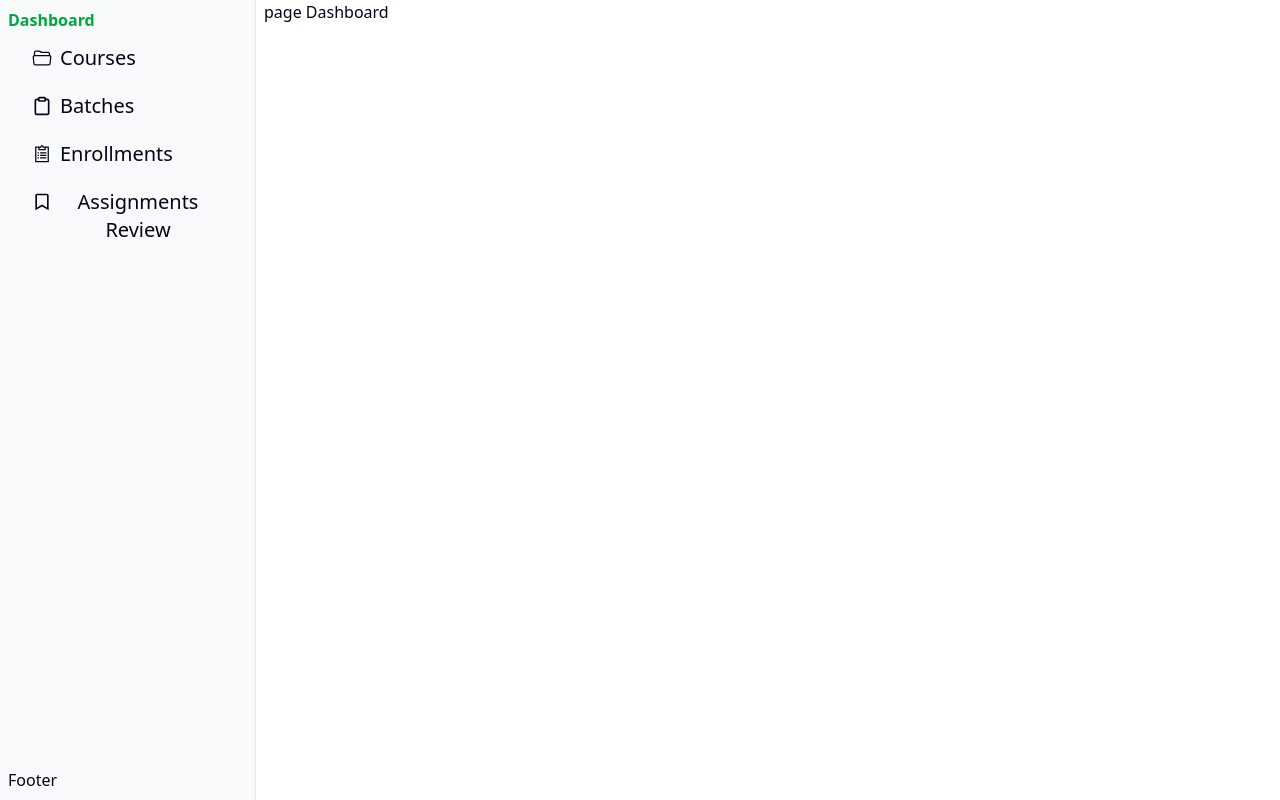
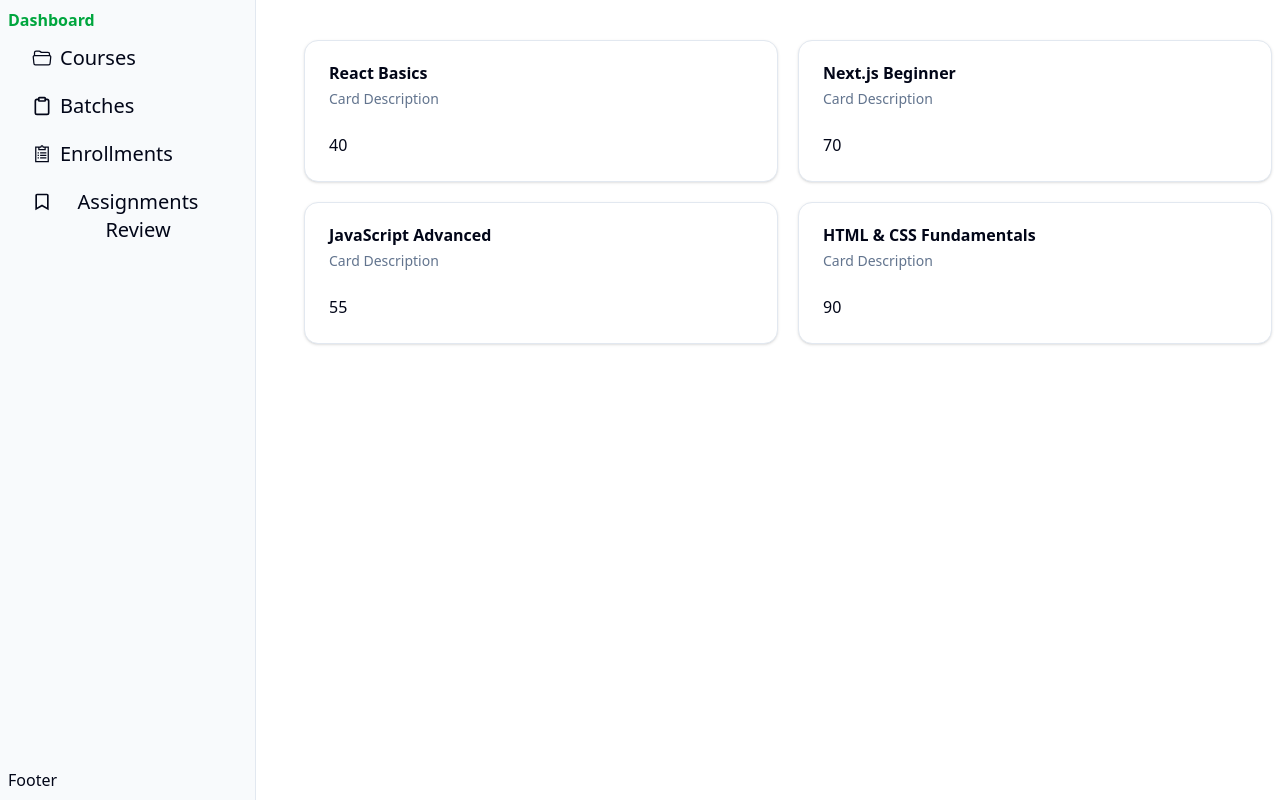
Before and after one commit to BorshaDevi/edtech-platform, a Next.js app: page /dashboard in a window 1280 px wide. Built offline with nearby package versions, Linux system fonts and the light colour scheme.

Commit message:
create card component and added text in Dashboard home page

```diff
--- a/src/app/dashboard/page.js
+++ b/src/app/dashboard/page.js
@@ -1,7 +1,63 @@
+import StudentHomeCard from "@/component/StudentHomeCard";
+import {
+  Card,
+  CardAction,
+  CardContent,
+  CardDescription,
+  CardFooter,
+  CardHeader,
+  CardTitle,
+} from "@/components/ui/card"
 export default function DashboardHomePage() {
+  const role='student'
   return (
-    <div className="mx-0 container px-2">
-      <h1>page Dashboard</h1>
+    <div className="mx-0 container px-2 mt-10 ml-10">
+      {/* Student */}
+      {
+        role==='student'? <div>
+        <div className="grid grid-cols-2 gap-5">
+          {course.data.enrolledCourses.map(enroll => (
+        <StudentHomeCard
+          key={enroll.courseId}
+          title={enroll.title}
+          progress={enroll.progress}
+        />
+      ))}
+
+        </div>
+      </div>
+      :
+      ''
+      }
     </div>
   );
 }
+
+const course= {
+  "success": true,
+  "data": {
+    "userId": "u123",
+    "enrolledCourses": [
+      {
+        "courseId": "c1",
+        "title": "React Basics",
+        "progress": 40
+      },
+      {
+        "courseId": "c2",
+        "title": "Next.js Beginner",
+        "progress": 70
+      },
+      {
+        "courseId": "c3",
+        "title": "JavaScript Advanced",
+        "progress": 55
+      },
+      {
+        "courseId": "c4",
+        "title": "HTML & CSS Fundamentals",
+        "progress": 90
+      }
+    ]
+  }
+}
--- /dev/null
+++ b/src/component/StudentHomeCard.jsx
@@ -0,0 +1,26 @@
+import {
+    Card,
+    CardAction,
+    CardContent,
+    CardDescription,
+    CardFooter,
+    CardHeader,
+    CardTitle,
+} from "@/components/ui/card"
+const StudentHomeCard = ({title , progress}) => {
+    console.log(title ,progress)
+    return (
+        <div>
+            <Card>
+                <CardHeader>
+                    <CardTitle>{title}</CardTitle>
+                    <CardDescription>Card Description</CardDescription>
+                </CardHeader>
+                <CardContent>
+                    <p>{progress}</p>
+                </CardContent>
+            </Card>
+        </div>
+    )
+}
+export default StudentHomeCard;
```
Also changed, not shown: src/component/Dashboard.jsx (+11 -8 lines).
